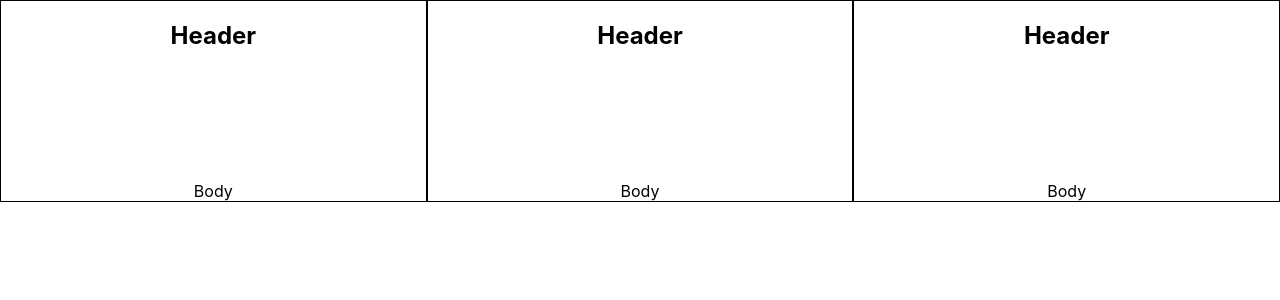
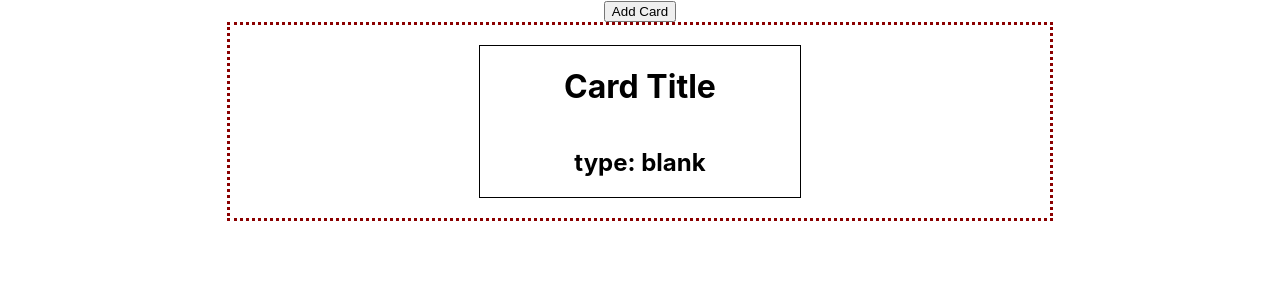
Before and after one commit to BarKeep-Dev/app, a React (Create React App) app: page / in a window 1280 px wide. Shown: the top 300 px of the page. Built offline with nearby package versions, Linux system fonts and the light colour scheme.

Commit message:
added components: one-pager, card, with formatting

```diff
--- a/src/App.css
+++ b/src/App.css
@@ -1,49 +1,7 @@
 .App {
+  display: flex;
+  justify-content: center;
   text-align: center;
-}
-
-.template {
-  display: flex;
-  flex-flow: row wrap;
-  justify-content: space-between;
-}
-
-.card {
-  display: flex;
-  height: 200px;
-  width: 200px;
-  margin: auto;
-  flex-direction: column;
-  justify-content: space-between;
-  align-items: center;
-  border: 1px solid black;
-  flex-grow: 2;
-}
-
-.App-logo {
-  height: 40vmin;
-  pointer-events: none;
-}
-
-@media (prefers-reduced-motion: no-preference) {
-  .App-logo {
-    animation: App-logo-spin infinite 20s linear;
-  }
-}
-
-.App-header {
-  background-color: #282c34;
-  min-height: 100vh;
-  display: flex;
-  flex-direction: column;
-  align-items: center;
-  justify-content: center;
-  font-size: calc(10px + 2vmin);
-  color: white;
-}
-
-.App-link {
-  color: #61dafb;
 }
 
 @keyframes App-logo-spin {
--- a/src/App.js
+++ b/src/App.js
@@ -1,23 +1,11 @@
-import logo from './logo.svg';
+import React from 'react';
 import './App.css';
+import OnePager from './components/one-pager/one-pager';
 
 function App() {
   return (
     <div className="App">
-      <div className="template">
-        <div className="card">
-          <h2>Header</h2>
-          <body>Body</body>
-        </div>
-        <div className="card">
-          <h2>Header</h2>
-          <body>Body</body>
-        </div>
-        <div className="card">
-          <h2>Header</h2>
-          <body>Body</body>
-        </div>
-      </div>
+      <OnePager />
     </div>
   );
 }
--- /dev/null
+++ b/src/components/card/card.css
@@ -0,0 +1,9 @@
+.card-container {
+  display: flex;
+  flex-direction: column;
+  justify-content: center;
+  align-items: center;
+  border: 1px black solid;
+  width: 40%;
+  margin: 10px;
+}
--- /dev/null
+++ b/src/components/card/card.jsx
@@ -0,0 +1,13 @@
+import React from 'react';
+import './card.css';
+
+function Card(props) {
+  return (
+    <div className="card-container">
+      <h1>Card Title</h1>
+      <h2>type: {props.type}</h2>
+    </div>
+  );
+}
+
+export default Card;
--- /dev/null
+++ b/src/components/one-pager/one-pager.css
@@ -0,0 +1,9 @@
+.cards-display {
+  display: flex;
+  justify-content: space-around;
+  flex-wrap: wrap;
+  height: fit-content;
+  width: 800px;
+  padding: 10px;
+  border: dotted 3px darkred;
+}
--- /dev/null
+++ b/src/components/one-pager/one-pager.jsx
@@ -0,0 +1,43 @@
+import React, { useState } from 'react';
+import './one-pager.css';
+import Card from '../card/card';
+
+function OnePager() {
+  const [cardNumber, setCardNumber] = useState(1)
+  const [cards, setCards] = useState([{id: cardNumber, type: 'blank'}])
+
+  const addCard = (e) => {
+    e.preventDefault();
+    let newCardNumber = cardNumber + 1
+    setCards([
+      ...cards,
+      {
+        id: newCardNumber,
+        type: 'blank'
+      }
+    ])
+    setCardNumber(newCardNumber)
+  }
+
+  const CardsDisplay = () => {
+    if (cards.length > 0) {
+      return cards.map((card) => {
+        return (
+          <Card key={card.id} type={card.type}/>
+        );
+      });
+    } else {
+      return <h1>Your one pager is currently empty</h1>
+    }
+  }
+  return (
+    <div>
+      <button onClick={(e) => addCard(e)}>Add Card</button>
+      <div className="cards-display">
+        <CardsDisplay />
+      </div>
+    </div>
+  );
+}
+
+export default OnePager;
```
